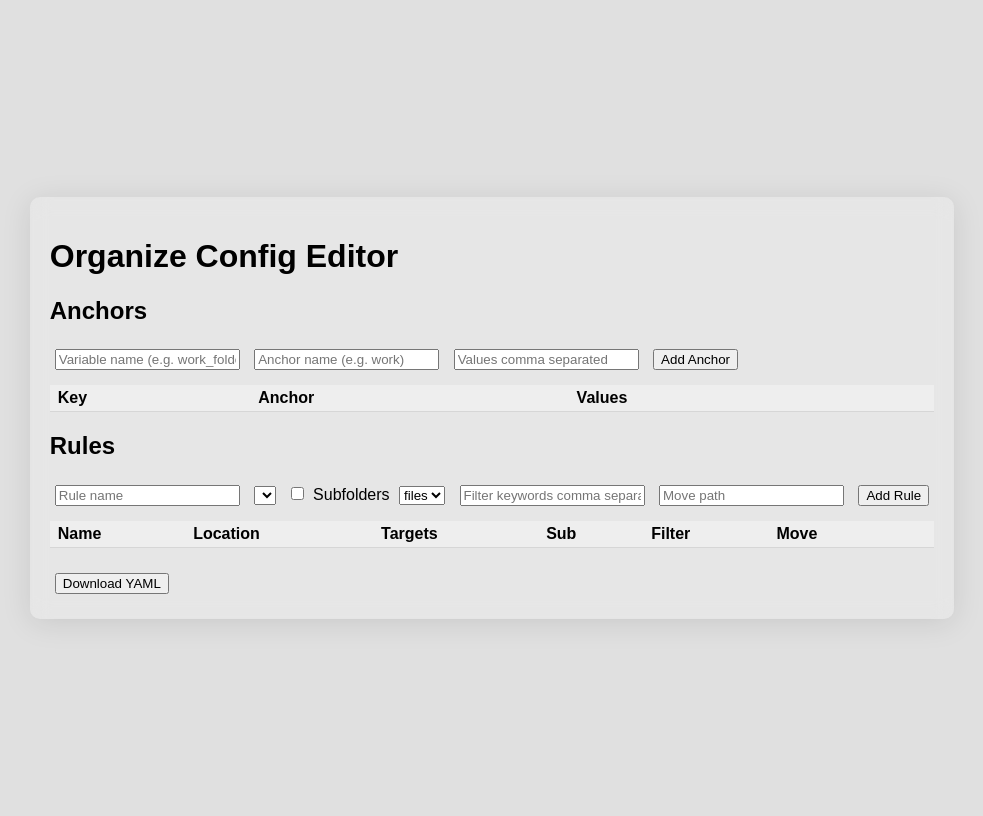
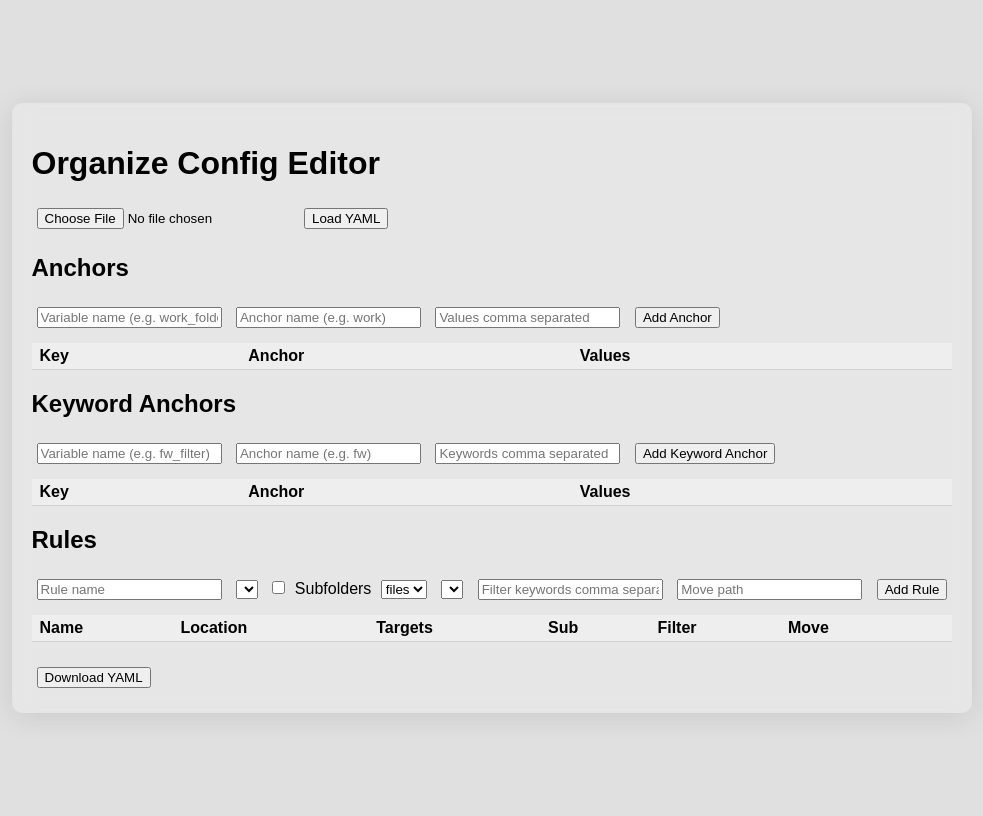
Before and after one commit to hunseop/organize_config_editor, a Flask app: page / in a window 1280 px wide. Shown: the whole page, without its empty margins (148-1131 px from the left). Run offline with Flask 3, Linux system fonts and the light colour scheme; lists and menus that the app fills with data are empty.

Commit message:
Add YAML load and keyword anchors

```diff
--- a/organize_web/app.py
+++ b/organize_web/app.py
@@ -1,4 +1,4 @@
-from flask import Flask, render_template, request, send_file
+from flask import Flask, render_template, request, send_file, jsonify
 from ruamel.yaml import YAML
 from ruamel.yaml.comments import CommentedMap, CommentedSeq
 import io
@@ -9,11 +9,12 @@ yaml = YAML()
 
 def build_yaml(data):
     anchors = data.get('anchors', [])
+    keyword_anchors = data.get('keyword_anchors', [])
     rules = data.get('rules', [])
 
     root = CommentedMap()
     anchor_objects = {}
-    for a in anchors:
+    for a in anchors + keyword_anchors:
         seq = CommentedSeq(a.get('values', []))
         seq.yaml_set_anchor(a.get('name'))
         root[a.get('key')] = seq
@@ -28,10 +29,14 @@ def build_yaml(data):
         rm['subfolders'] = bool(r.get('subfolders'))
         rm['targets'] = r.get('targets')
         filt_words = r.get('filter', [])
-        if filt_words:
+        filt_anchor = r.get('filter_anchor')
+        if filt_words or filt_anchor:
             filt = CommentedMap()
             name_map = CommentedMap()
-            name_map['contains'] = CommentedSeq(filt_words)
+            if filt_anchor:
+                name_map['contains'] = anchor_objects.get(filt_anchor, filt_anchor)
+            else:
+                name_map['contains'] = CommentedSeq(filt_words)
             name_map['case_sensitive'] = False
             filt['name'] = name_map
             rm['filters'] = CommentedSeq([filt])
@@ -41,6 +46,60 @@ def build_yaml(data):
     stream = io.StringIO()
     yaml.dump(root, stream)
     return stream.getvalue()
+
+def parse_yaml(text):
+    y = YAML(typ='rt')
+    data = y.load(text)
+    anchors = []
+    anchor_usage_loc = set()
+    anchor_usage_kw = set()
+
+    for key, value in data.items():
+        if key == 'rules':
+            continue
+        name = value.anchor.value if getattr(value, 'anchor', None) else key
+        anchors.append({'key': key, 'name': name, 'values': list(value)})
+
+    rules = []
+    for r in data.get('rules', []):
+        rule = {
+            'name': r.get('name', ''),
+            'location': None,
+            'subfolders': bool(r.get('subfolders')),
+            'targets': r.get('targets', 'files'),
+            'filter': [],
+            'filter_anchor': None,
+            'move': r.get('actions', [{}])[0].get('move', '')
+        }
+        loc = r.get('locations')
+        if getattr(loc, 'anchor', None):
+            rule['location'] = loc.anchor.value
+            anchor_usage_loc.add(loc.anchor.value)
+        elif isinstance(loc, list):
+            rule['location'] = ''
+        else:
+            rule['location'] = loc
+
+        filt = r.get('filters')
+        if filt:
+            contains = filt[0].get('name', {}).get('contains')
+            if getattr(contains, 'anchor', None):
+                rule['filter_anchor'] = contains.anchor.value
+                anchor_usage_kw.add(contains.anchor.value)
+            elif isinstance(contains, list):
+                rule['filter'] = list(contains)
+
+        rules.append(rule)
+
+    path_anchors = []
+    keyword_anchors = []
+    for a in anchors:
+        if a['name'] in anchor_usage_kw and a['name'] not in anchor_usage_loc:
+            keyword_anchors.append(a)
+        else:
+            path_anchors.append(a)
+
+    return {'anchors': path_anchors, 'keyword_anchors': keyword_anchors, 'rules': rules}
 
 @app.route('/')
 def index():
@@ -54,5 +113,15 @@ def download_yaml():
     file_io.seek(0)
     return send_file(file_io, as_attachment=True, download_name='config.yaml', mimetype='text/yaml')
 
+
+@app.route('/load', methods=['POST'])
+def load_yaml():
+    file = request.files.get('file')
+    if not file:
+        return jsonify({'anchors': [], 'keyword_anchors': [], 'rules': []})
+    content = file.read().decode('utf-8')
+    data = parse_yaml(content)
+    return jsonify(data)
+
 if __name__ == '__main__':
     app.run(debug=True)
--- a/organize_web/static/app.js
+++ b/organize_web/static/app.js
@@ -1,4 +1,5 @@
 let anchors = [];
+let keywordAnchors = [];
 let rules = [];
 
 function updateAnchorList() {
@@ -38,13 +39,54 @@ function addAnchor() {
   updateAnchorList();
 }
 
+function updateKeywordAnchorList() {
+  const tbody = document.querySelector('#kw-anchor-table tbody');
+  tbody.innerHTML = '';
+  keywordAnchors.forEach((a, idx) => {
+    const tr = document.createElement('tr');
+    tr.innerHTML = `<td>${a.key}</td><td>&${a.name}</td><td>${a.values.join(', ')}</td>`;
+    const tdBtn = document.createElement('td');
+    const btn = document.createElement('button');
+    btn.textContent = 'X';
+    btn.onclick = () => { keywordAnchors.splice(idx,1); updateKeywordAnchorList(); updateRuleFilterAnchors(); };
+    tdBtn.appendChild(btn);
+    tr.appendChild(tdBtn);
+    tbody.appendChild(tr);
+  });
+  updateRuleFilterAnchors();
+}
+
+function addKeywordAnchor() {
+  const key = document.getElementById('kw-key').value.trim();
+  const name = document.getElementById('kw-name').value.trim();
+  const values = document.getElementById('kw-values').value.split(',').map(v => v.trim()).filter(v => v);
+  if (!key || !name || values.length === 0) return;
+  keywordAnchors.push({ key, name, values });
+  document.getElementById('kw-key').value = '';
+  document.getElementById('kw-name').value = '';
+  document.getElementById('kw-values').value = '';
+  updateKeywordAnchorList();
+}
+
+function updateRuleFilterAnchors() {
+  const select = document.getElementById('rule-filter-anchor');
+  select.innerHTML = '<option value="">(none)</option>';
+  keywordAnchors.forEach(a => {
+    const option = document.createElement('option');
+    option.value = a.name;
+    option.textContent = `*${a.name}`;
+    select.appendChild(option);
+  });
+}
+
 function updateRuleList() {
   const tbody = document.querySelector('#rule-table tbody');
   tbody.innerHTML = '';
   rules.forEach((r, idx) => {
     const tr = document.createElement('tr');
+    const filterText = r.filter_anchor ? `*${r.filter_anchor}` : r.filter.join(', ');
     tr.innerHTML = `<td>${r.name}</td><td>*${r.location}</td><td>${r.targets}</td>` +
-      `<td>${r.subfolders ? '✓' : ''}</td><td>${r.filter.join(', ')}</td><td>${r.move}</td>`;
+      `<td>${r.subfolders ? '✓' : ''}</td><td>${filterText}</td><td>${r.move}</td>`;
     const tdBtn = document.createElement('td');
     const btn = document.createElement('button');
     btn.textContent = 'X';
@@ -60,10 +102,11 @@ function addRule() {
   const location = document.getElementById('rule-location').value;
   const subfolders = document.getElementById('rule-subfolders').checked;
   const targets = document.getElementById('rule-targets').value;
+  const filterAnchor = document.getElementById('rule-filter-anchor').value;
   const filter = document.getElementById('rule-filter').value.split(',').map(v => v.trim()).filter(v => v);
   const move = document.getElementById('rule-move').value.trim();
   if (!name || !move) return;
-  rules.push({ name, location, subfolders, targets, filter, move });
+  rules.push({ name, location, subfolders, targets, filter, filter_anchor: filterAnchor, move });
   document.getElementById('rule-name').value = '';
   document.getElementById('rule-filter').value = '';
   document.getElementById('rule-move').value = '';
@@ -74,7 +117,7 @@ function downloadYaml() {
   fetch('/download', {
     method: 'POST',
     headers: { 'Content-Type': 'application/json' },
-    body: JSON.stringify({ anchors, rules })
+    body: JSON.stringify({ anchors, keyword_anchors: keywordAnchors, rules })
   }).then(resp => resp.blob())
     .then(blob => {
       const url = window.URL.createObjectURL(blob);
@@ -85,3 +128,20 @@ function downloadYaml() {
       window.URL.revokeObjectURL(url);
     });
 }
+
+function loadYaml() {
+  const fileInput = document.getElementById('yaml-file');
+  if (!fileInput.files.length) return;
+  const formData = new FormData();
+  formData.append('file', fileInput.files[0]);
+  fetch('/load', { method: 'POST', body: formData })
+    .then(resp => resp.json())
+    .then(data => {
+      anchors = data.anchors || [];
+      keywordAnchors = data.keyword_anchors || [];
+      rules = data.rules || [];
+      updateAnchorList();
+      updateKeywordAnchorList();
+      updateRuleList();
+    });
+}
--- a/organize_web/templates/index.html
+++ b/organize_web/templates/index.html
@@ -9,6 +9,11 @@
 <body>
   <div class="container glass">
     <h1>Organize Config Editor</h1>
+
+    <div>
+      <input type="file" id="yaml-file" />
+      <button onclick="loadYaml()">Load YAML</button>
+    </div>
 
     <section>
       <h2>Anchors</h2>
@@ -25,6 +30,20 @@
     </section>
 
     <section>
+      <h2>Keyword Anchors</h2>
+      <input id="kw-key" placeholder="Variable name (e.g. fw_filter)" />
+      <input id="kw-name" placeholder="Anchor name (e.g. fw)" />
+      <input id="kw-values" placeholder="Keywords comma separated" />
+      <button onclick="addKeywordAnchor()">Add Keyword Anchor</button>
+      <table id="kw-anchor-table">
+        <thead>
+          <tr><th>Key</th><th>Anchor</th><th>Values</th><th></th></tr>
+        </thead>
+        <tbody></tbody>
+      </table>
+    </section>
+
+    <section>
       <h2>Rules</h2>
       <input id="rule-name" placeholder="Rule name" />
       <select id="rule-location"></select>
@@ -33,6 +52,7 @@
         <option value="files">files</option>
         <option value="dirs">dirs</option>
       </select>
+      <select id="rule-filter-anchor"></select>
       <input id="rule-filter" placeholder="Filter keywords comma separated" />
       <input id="rule-move" placeholder="Move path" />
       <button onclick="addRule()">Add Rule</button>
```
Also changed, not shown: README.md.
